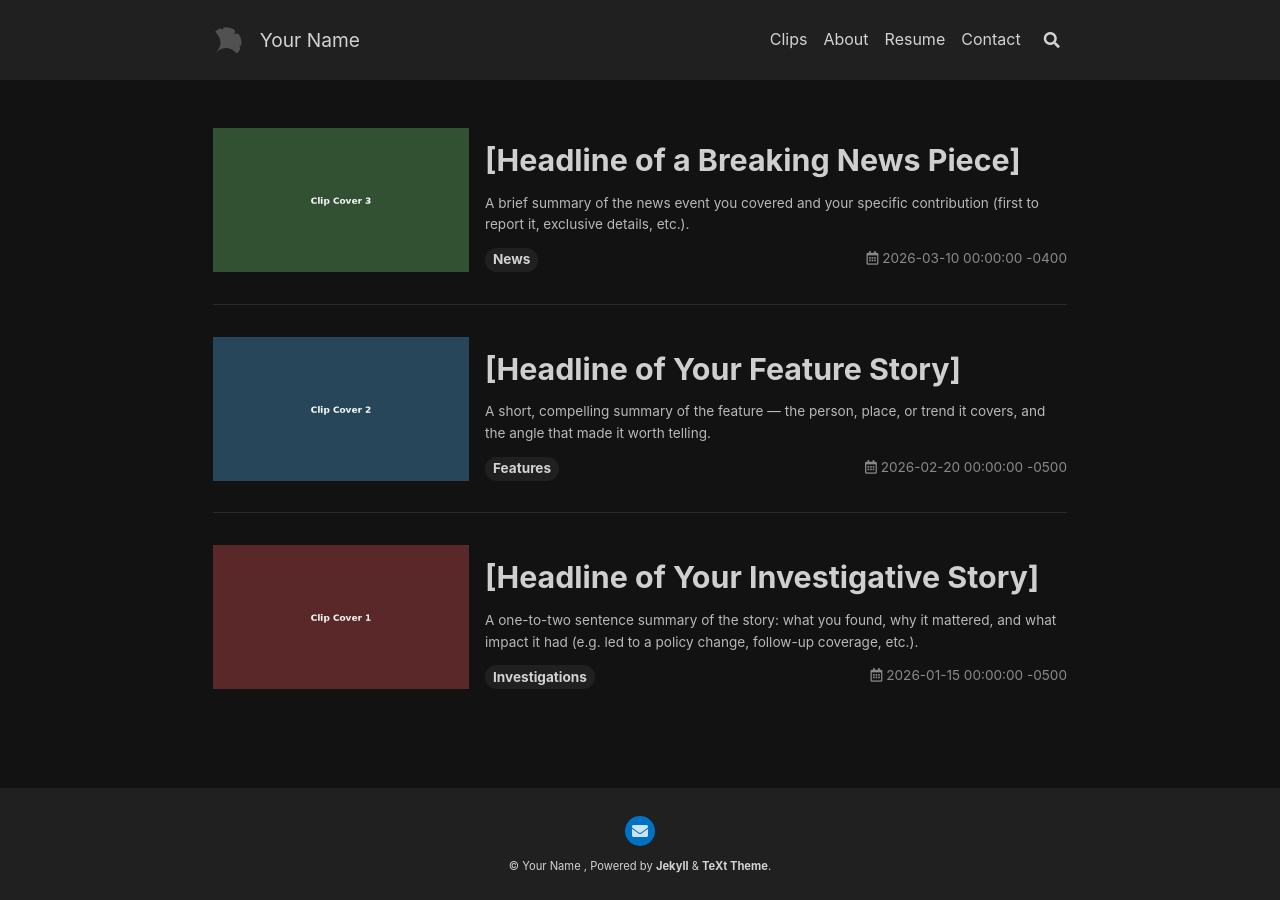
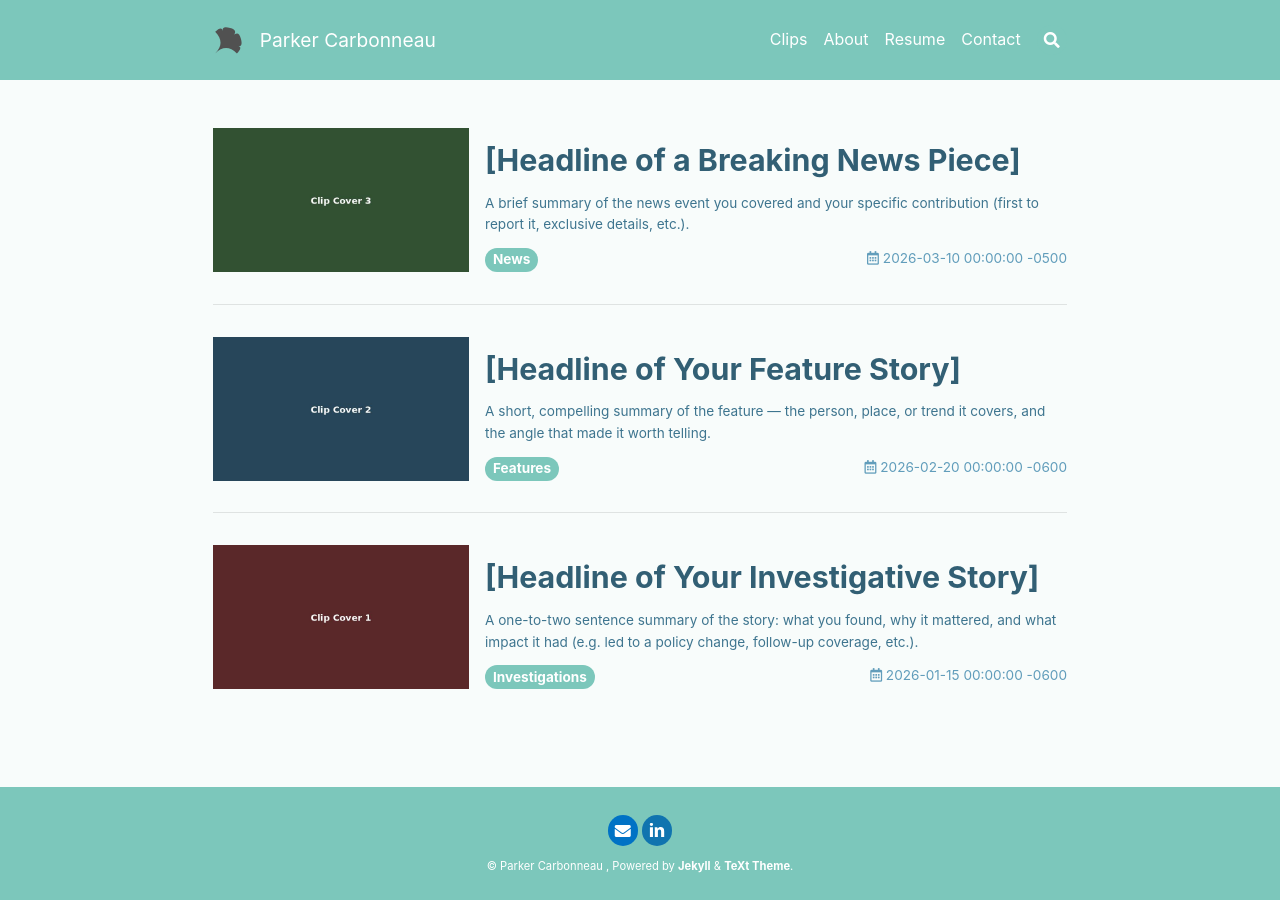
Before and after one commit to plcarbonneau/plcarbonneau.github.io, a Jekyll site: the page built from index.html, in a window 1280 px wide. Built offline with Jekyll 4.4.1, drawn with Linux system fonts in a browser that asks for light colours; nearby versions of some CDN libraries; the list of posts is cut into pages by our own code.

Commit message:
Update _config.yml

```diff
--- a/_config.yml
+++ b/_config.yml
@@ -16,30 +16,30 @@
 
 ## => Site Settings
 ##############################
-text_skin: dark # "default" (default), "dark", "forest", "ocean", "chocolate", "orange" — dark reads well for a press/journalism site
+text_skin: forest # "default" (default), "dark", "forest", "ocean", "chocolate", "orange" — dark reads well for a press/journalism site
 highlight_theme: default # "default" (default), "tomorrow", "tomorrow-night", "tomorrow-night-eighties", "tomorrow-night-blue", "tomorrow-night-bright"
-url     : https://YOUR_USERNAME.github.io # TODO: replace with your GitHub Pages URL
+url     : https://plcarbonneau.github.io # TODO: replace with your GitHub Pages URL
 baseurl : # leave blank if this is your username.github.io repo; set to "/repo-name" if it's a project repo
-title   : Your Name
+title   : Parker Carbonneau
 description: > # this means to ignore newlines until "Language & timezone"
-  Journalist covering [your beat] — bylines, clips, and contact info.
+  I believe the best stories are found in data and documents and told through the experiences of the people they impact. As a reporter and data journalist, I focus on institutional accountability and local news. I specialize in breaking down complex stories while connecting data to its human impact. Currently, I serve as the News Editor for the Augustana Mirror. My reporting has covered state ballot measures, higher education finance, administrative governance, student government and more.
 
 
 ## => Language and Timezone
 ##############################
 lang: en
-timezone: America/New_York # TODO: set to your timezone, see https://en.wikipedia.org/wiki/List_of_tz_database_time_zones
+timezone: America/Chicago
 
 
 ## => Author and Social
 ##############################
 author:
   type      : person
-  name      : Your Name
+  name      : Parker Carbonneau
   url       :
   avatar    : /assets/images/avatar.jpg # TODO: add a square headshot at this path
-  bio       : Journalist writing about [topics]. Bylines in [Outlet], [Outlet].
-  email     : you@example.com
+  bio       : Investigative Reporter and Data Journalist. Editor in Chief of the Augustana Mirror.
+  email     : plcarbonneau23@ole.augie.edu
   facebook  : # "user_name" the last part of your profile url, e.g. https://www.facebook.com/user_name
   twitter   : # "user_name" the last part of your profile url, e.g. https://twitter.com/user_name
   weibo     : # "user_id"   the last part of your profile url, e.g. https://www.weibo.com/user_id/profile?...
@@ -48,14 +48,14 @@ author:
   medium    : # "user_name" the last part of your profile url, e.g. https://medium.com/user_name
   zhihu     : # "user_name" the last part of your profile url, e.g. https://www.zhihu.com/people/user_name
   douban    : # "user_name" the last part of your profile url, e.g. https://www.douban.com/people/user_name
-  linkedin  : # "user_name" the last part of your profile url, e.g. https://www.linkedin.com/in/user_name
+  linkedin  : https://www.linkedin.com/in/parker-carbonneau-02420a285/
   github    : # "user_name" the last part of your profile url, e.g. https://github.com/user_name
   npm       : # "user_name" the last part of your profile url, e.g. https://www.npmjs.com/~user_name
 
 
 ## => GitHub Repository (if the site is hosted by GitHub)
 ##############################
-repository: YOUR_USERNAME/YOUR_USERNAME.github.io # TODO: update
+repository: plcarbonneau/plcarbonneau.github.io
 repository_tree: main
 
 
```
